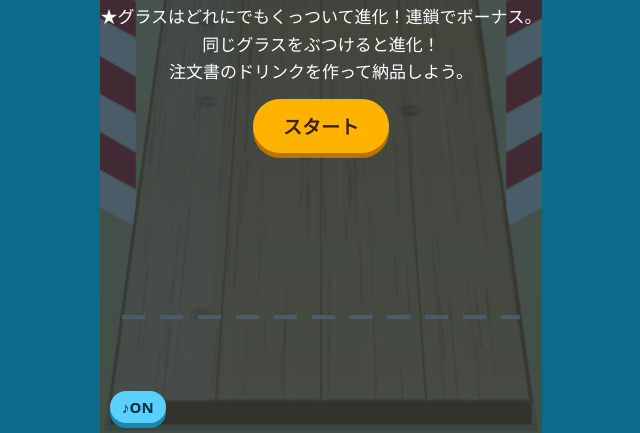
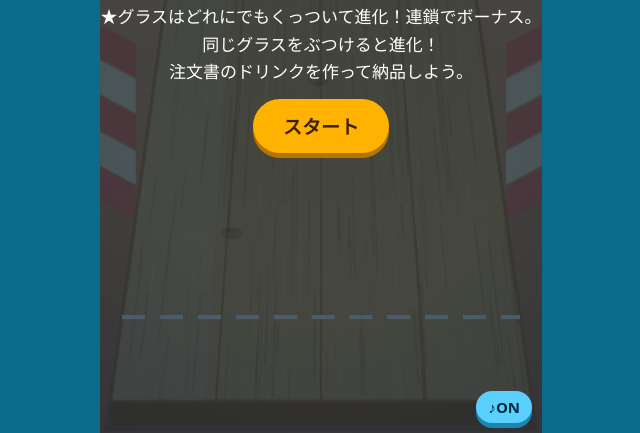
Before and after one commit to rossy-o33/game, a plain HTML site: page glass.html in a window 1280 px wide. Shown: the part 367-800 px from the top of the page, without its empty margins (319-959 px from the left). Drawn offline with Linux system fonts and the light colour scheme.

Commit message:
Update glass.html

```diff
--- a/glass.html
+++ b/glass.html
@@ -15,7 +15,7 @@ canvas{width:100%;height:100%;display:block}
 button{font:inherit;font-size:19px;font-weight:800;padding:13px 30px;border:0;border-radius:999px;background:#ffb300;color:#3a2200;box-shadow:0 5px 0 #b87400}
 button:active{transform:translateY(3px);box-shadow:0 2px 0 #b87400}
 button.s{background:#5ad0ff;box-shadow:0 5px 0 #1b86b0;color:#022b3d}
-#mt{position:absolute;left:10px;bottom:10px;padding:6px 12px;font-size:15px}
+#mt{position:absolute;right:10px;bottom:10px;padding:6px 12px;font-size:15px}
 </style></head><body>
 <div id="w"><canvas id="c" width="840" height="1520"></canvas>
 <div id="ov"><h2>ドリンクマージ</h2><p>触れた所から左右にスワイプして、指を離すと飛ぶよ。<br>★グラスはどれにでもくっついて進化！連鎖でボーナス。<br>同じグラスをぶつけると進化！<br>注文書のドリンクを作って納品しよう。</p><button id="b1">スタート</button><button id="b2" class="s" style="display:none">コンティニュー（ランク4以下を消す）</button></div>
@@ -106,20 +106,33 @@ function update(dt){
  shake*=.88;pulse=Math.max(0,pulse-dt*3)}
 /* ---------- drawing ---------- */
 const bgc=document.createElement('canvas');bgc.width=W;bgc.height=H;
-(function(){const c=bgc.getContext('2d');let g=c.createLinearGradient(0,0,0,260);g.addColorStop(0,'#69c8f5');g.addColorStop(1,'#d4f3ff');c.fillStyle=g;c.fillRect(0,0,W,H);
- c.fillStyle='#2bb6d6';c.fillRect(0,150,W,60);c.fillStyle='#7be0ee';c.fillRect(0,150,W,6);
- g=c.createLinearGradient(0,205,0,H);g.addColorStop(0,'#f6e6b0');g.addColorStop(1,'#e8cd8c');c.fillStyle=g;c.fillRect(0,205,W,H);
- for(const [x,s] of [[28,1],[392,-1]]){c.strokeStyle='#7a4a22';c.lineWidth=9;c.beginPath();c.moveTo(x,230);c.quadraticCurveTo(x+22*s,150,x+8*s,80);c.stroke();
-  c.fillStyle='#2e9b46';for(let i=0;i<5;i++){c.beginPath();c.ellipse(x+8*s+Math.cos(i*1.3)*30*s,80+Math.sin(i*1.3)*14,34,9,i*.7*s,0,6.3);c.fill()}}
- for(const [x,s] of [[0,1],[420,-1]]){for(let i=0;i<6;i++){c.fillStyle=i%2?'#fff':'#e24d4d';c.beginPath();c.moveTo(x,330+i*36);c.lineTo(x+34*s,350+i*36);c.lineTo(x+34*s,384+i*36);c.lineTo(x,366+i*36);c.fill()}}
- c.fillStyle='#fffaf0';c.fillRect(0,0,W,52);c.fillStyle='#e8503e';for(let x=0;x<W;x+=60)c.fillRect(x,0,30,52);
- for(let x=0;x<W;x+=30){c.fillStyle=(x/30)%2?'#fffaf0':'#e8503e';c.beginPath();c.arc(x+15,52,15,0,3.15);c.fill()}
+(function(){const c=bgc.getContext('2d');let g=c.createLinearGradient(0,0,0,215);
+ [[0,'#2a1b5e'],[.3,'#7b2f8e'],[.55,'#e0507a'],[.8,'#ff9a52'],[1,'#ffd27a']].forEach(a=>g.addColorStop(a[0],a[1]));c.fillStyle=g;c.fillRect(0,0,W,215);
+ g=c.createRadialGradient(340,172,4,340,172,130);g.addColorStop(0,'rgba(255,250,200,1)');g.addColorStop(.12,'rgba(255,214,120,.9)');g.addColorStop(.4,'rgba(255,140,80,.35)');g.addColorStop(1,'rgba(255,120,80,0)');c.fillStyle=g;c.fillRect(0,30,W,190);
+ c.fillStyle='#fff3c4';c.beginPath();c.arc(340,172,22,0,6.3);c.fill();
+ c.fillStyle='rgba(255,170,150,.5)';for(const [x,y,w] of [[40,112,110],[150,84,90],[345,104,100],[385,76,70]]){c.beginPath();c.ellipse(x,y,w,7,0,0,6.3);c.fill();c.beginPath();c.ellipse(x+20,y-6,w*.6,5,0,0,6.3);c.fill()}
+ g=c.createLinearGradient(0,168,0,224);g.addColorStop(0,'#f08a6a');g.addColorStop(.35,'#c04a7a');g.addColorStop(1,'#1f6a9a');c.fillStyle=g;c.fillRect(0,168,W,58);
+ for(let i=0;i<18;i++){c.fillStyle='rgba(255,236,170,'+(.85-i*.04)+')';const w=44-i*1.8;c.fillRect(340-w/2+(Math.random()-.5)*12,171+i*3,w,1.5)}
+ c.fillStyle='#4a2a6a';c.beginPath();c.moveTo(0,168);c.quadraticCurveTo(60,138,130,168);c.fill();c.beginPath();c.moveTo(340,168);c.quadraticCurveTo(380,152,420,168);c.fill();
+ g=c.createLinearGradient(0,222,0,H);g.addColorStop(0,'#f6c08f');g.addColorStop(.4,'#eaa774');g.addColorStop(1,'#c88a5c');c.fillStyle=g;c.fillRect(0,222,W,H);
+ c.fillStyle='rgba(255,240,230,.75)';c.fillRect(0,220,W,3);c.fillStyle='rgba(255,255,255,.25)';c.fillRect(0,226,W,3);
+ for(let i=0;i<260;i++){c.fillStyle=Math.random()<.5?'rgba(120,70,40,.16)':'rgba(255,240,210,.25)';c.fillRect(Math.random()*W,230+Math.random()*(H-230),1.5,1.5)}
+ const palm=(x,s)=>{const tx=x+16*s,ty=84;c.strokeStyle='#241034';c.lineWidth=11;c.lineCap='round';c.beginPath();c.moveTo(x,270);c.quadraticCurveTo(x+34*s,170,tx,ty);c.stroke();
+  for(let i=0;i<8;i++){const a=-Math.PI/2+(i-3.5)*.62+ (s<0?0:0),dx=Math.cos(a),dy=Math.sin(a);c.strokeStyle=i%2?'#1c0c2c':'#2c1440';c.lineWidth=6;c.beginPath();c.moveTo(tx,ty);c.quadraticCurveTo(tx+dx*46,ty+dy*40-18,tx+dx*84,ty+dy*60+34);c.stroke();c.lineWidth=2;c.strokeStyle='#3b1c52';c.beginPath();c.moveTo(tx+dx*30,ty+dy*20);c.lineTo(tx+dx*70,ty+dy*50+26);c.stroke()}
+  ci_(tx-4,ty+8,6,'#3a2110');ci_(tx+5,ty+10,6,'#3a2110')};
+ const ci_=(a,b,q,cc)=>{c.fillStyle=cc;c.beginPath();c.arc(a,b,q,0,6.3);c.fill()};
+ palm(22,1);palm(398,-1);
+ for(const [x,s] of [[0,1],[420,-1]]){for(let i=0;i<5;i++){c.fillStyle=i%2?'#fff3e0':'#ff7a6b';c.beginPath();c.moveTo(x,372+i*34);c.lineTo(x+34*s,390+i*34);c.lineTo(x+34*s,422+i*34);c.lineTo(x,404+i*34);c.fill()}}
+ c.fillStyle='#fff3e0';c.fillRect(0,0,W,52);c.fillStyle='#ff6f61';for(let x=0;x<W;x+=60)c.fillRect(x,0,30,52);
+ for(let x=0;x<W;x+=30){c.fillStyle=(x/30)%2?'#fff3e0':'#ff6f61';c.beginPath();c.arc(x+15,52,15,0,3.15);c.fill()}
+ c.strokeStyle='#3a2230';c.lineWidth=1.5;c.beginPath();for(let x=0;x<=W;x+=4){const y=70+Math.sin(x/W*Math.PI*4)*7;x?c.lineTo(x,y):c.moveTo(x,y)}c.stroke();
+ for(let x=10;x<W;x+=26){const y=70+Math.sin(x/W*Math.PI*4)*7+5;g=c.createRadialGradient(x,y,0,x,y,12);g.addColorStop(0,'rgba(255,226,140,.95)');g.addColorStop(1,'rgba(255,200,100,0)');c.fillStyle=g;c.fillRect(x-12,y-12,24,24);ci_(x,y,3,'#fff6c8')}
  const tl=84,tr=336,bl=10,br=410,ty=T-20,by=B+4;
  c.fillStyle='#00000026';c.beginPath();c.moveTo(tl,ty+6);c.lineTo(tr,ty+6);c.lineTo(br+6,by+28);c.lineTo(bl-6,by+28);c.fill();
  c.fillStyle='#a8692e';c.fillRect(bl,by-2,br-bl,24);
  g=c.createLinearGradient(0,ty,0,by);g.addColorStop(0,'#dba65f');g.addColorStop(1,'#f2c27f');c.fillStyle=g;c.beginPath();c.moveTo(tl,ty);c.lineTo(tr,ty);c.lineTo(br,by);c.lineTo(bl,by);c.closePath();c.fill();
  c.strokeStyle='#b97a3a';c.lineWidth=3;c.stroke();c.lineWidth=2;c.strokeStyle='#c98b4a';for(let i=1;i<4;i++){c.beginPath();c.moveTo(tl+(tr-tl)*i/4,ty);c.lineTo(bl+(br-bl)*i/4,by);c.stroke()}
- const px=(u,v)=>tl+(tr-tl)*u+((bl-tl)+((br-tr)-(bl-tl))*u)*v;for(let i=0;i<260;i++){const u=Math.random(),v=Math.random()*.95,v2=v+.04+Math.random()*.18;c.strokeStyle=Math.random()<.55?'rgba(120,70,20,.2)':'rgba(255,235,180,.22)';c.lineWidth=.7+Math.random()*1.5;c.beginPath();c.moveTo(px(u,v),ty+(by-ty)*v);c.lineTo(px(u,Math.min(1,v2)),ty+(by-ty)*Math.min(1,v2));c.stroke()}for(let i=0;i<5;i++){const u=.1+Math.random()*.8,v=.1+Math.random()*.8;c.strokeStyle='rgba(110,60,15,.35)';c.lineWidth=1.5;for(let j=1;j<4;j++){c.beginPath();c.ellipse(px(u,v),ty+(by-ty)*v,j*3,j*1.6,0,0,6.3);c.stroke()}}c.fillStyle='#ffffff26';c.beginPath();c.moveTo(tl,ty);c.lineTo(tl+50,ty);c.lineTo(bl+90,by);c.lineTo(bl,by);c.fill()})();
+ const px=(u,v)=>tl+(tr-tl)*u+((bl-tl)+((br-tr)-(bl-tl))*u)*v;for(let i=0;i<260;i++){const u=Math.random(),v=Math.random()*.95,v2=v+.04+Math.random()*.18;c.strokeStyle=Math.random()<.55?'rgba(120,70,20,.2)':'rgba(255,235,180,.22)';c.lineWidth=.7+Math.random()*1.5;c.beginPath();c.moveTo(px(u,v),ty+(by-ty)*v);c.lineTo(px(u,Math.min(1,v2)),ty+(by-ty)*Math.min(1,v2));c.stroke()}for(let i=0;i<5;i++){const u=.1+Math.random()*.8,v=.1+Math.random()*.8;c.strokeStyle='rgba(110,60,15,.35)';c.lineWidth=1.5;for(let j=1;j<4;j++){c.beginPath();c.ellipse(px(u,v),ty+(by-ty)*v,j*3,j*1.6,0,0,6.3);c.stroke()}}c.fillStyle='#ffffff26';c.beginPath();c.moveTo(tl,ty);c.lineTo(tl+50,ty);c.lineTo(bl+90,by);c.lineTo(bl,by);c.fill();g=c.createRadialGradient(210,420,200,210,420,520);g.addColorStop(0,'rgba(40,0,50,0)');g.addColorStop(1,'rgba(40,0,50,.32)');c.fillStyle=g;c.fillRect(0,0,W,H);c.fillStyle='rgba(255,130,70,.12)';c.fillRect(0,0,W,H)})();
 const SH=[{p:[[-.2,.8],[.7,.62]],lv:0},{p:[[-.9,.85],[.7,.8]],lv:-.6},{p:[[-1.4,.55],[.7,.5]],lv:-1.1},{p:[[-.7,1.05],[.2,.06]],lv:-.5,st:1},{p:[[-.6,.7],[-.15,1],[.35,.95],[.65,.45]],lv:-.3},{p:[[-1.3,.8],[-.9,.5],[-.4,.45],[0,.85],[.5,.8],[.7,.4]],lv:-1},{p:[[-1.3,.5],[-.2,.42],[.2,.1]],lv:-1,st:1},{p:[[-.4,1.1],[0,1.02],[.4,.78],[.68,.4]],lv:-.2},{p:[[-1.2,.95],[-.5,.7],[.3,.55],[.7,.7]],lv:-.9},{p:[[-1,.95],[-.4,1.05],[.2,.75],[.4,.3]],lv:-.7,st:1},{p:[[-1,1],[-.3,1.05],[.25,.7],[.45,.25]],lv:-.7,st:1}];
 const SHN=[{p:[[-.1,.62],[.7,.5]],lv:-.1},{p:[[-.9,.85],[.7,.8]],lv:-.53,foam:1},{p:[[-1.4,.55],[.7,.38]],lv:-1.03,foam:1},{p:[[-.7,1.05],[.2,.06]],lv:-.5,st:1},{p:[[-.3,.9],[.7,.78]],lv:-.1},{p:[[-1.35,.55],[.7,.5]],lv:-1},{p:[[-1.3,.45],[-.2,.4],[.2,.1]],lv:-1,st:1},{p:[[-.8,.62],[-.35,.98],[.1,.82],[.3,.2]],lv:-.45,st:1},{p:[[-1.3,.8],[-.9,.5],[-.4,.45],[0,.85],[.5,.8],[.7,.4]],lv:-1},{p:[[-1,.95],[-.4,1.05],[.2,.75],[.4,.3]],lv:-.7,st:1},{p:[[-1,1],[-.3,1.05],[.25,.7],[.45,.25]],lv:-.7,st:1}];
 const F=v=>(v-.7)*1.35+.7;SH.length=0;for(const s of SHN)SH.push({...s,p:s.p.map(q=>[F(q[0]),q[1]]),lv:F(s.lv)});
@@ -166,6 +179,11 @@ function glassOld(x,y,r,k,a=1,glow=false){const c=X;c.save();c.globalAlpha=a;
  c.fillStyle='#fff';c.strokeStyle='#0008';c.lineWidth=3;c.font='900 '+Math.max(11,r*.62)+'px system-ui';c.textAlign='center';c.textBaseline='middle';c.strokeText(k,x,y+r*.12);c.fillText(k,x,y+r*.12);c.restore()}
 function pill(x,y,w,s,col){X.fillStyle='#1d4a6b';X.beginPath();X.roundRect(x,y,w,30,15);X.fill();X.fillStyle=col;X.beginPath();X.arc(x+15,y+15,17,0,6.3);X.fill();X.strokeStyle='#fff';X.lineWidth=2;X.stroke();
  X.fillStyle='#fff';X.font='800 17px system-ui';X.textAlign='right';X.textBaseline='middle';X.fillText(s,x+w-12,y+16)}
+const NM=['ショット','ジョッキ','ピルスナー','マティーニ','ロック','モヒート','フルート','ワイン','トロピカル','ブルー','ロイヤル'];
+function rankList(){const c=X;for(const [x0,a,b] of [[4,1,6],[278,7,11]]){const y0=86;c.fillStyle='rgba(30,10,50,.34)';c.beginPath();c.roundRect(x0,y0,138,104,12);c.fill();c.strokeStyle='rgba(255,220,160,.5)';c.lineWidth=1.5;c.stroke();
+ for(let k=a;k<=b;k++){const i=k-a,cx=x0+25+(i%3)*44,cy=y0+(i<3?38:86);
+  if(order&&!order.done&&order.k==k){c.strokeStyle='#ffe14d';c.lineWidth=2.5;c.beginPath();c.roundRect(cx-21,cy-33,42,53,8);c.stroke()}
+  glass(cx,cy,11,k);c.textAlign='center';c.textBaseline='middle';c.fillStyle='#ffd77a';c.font='800 10px system-ui';c.fillText(k,cx-15,cy-24);c.fillStyle='#fff';c.font='700 8px system-ui';c.fillText(NM[k-1],cx,cy+12)}}}
 function draw(){const c=X;c.save();c.clearRect(0,0,W,H);if(shake>.3)c.translate((Math.random()-.5)*shake,(Math.random()-.5)*shake);
  c.drawImage(bgc,0,0);
  c.strokeStyle=danger?'#ff3b3b':'#fff';c.lineWidth=4;c.setLineDash([22,14]);c.lineDashOffset=danger?(performance.now()/40)%36:0;c.beginPath();c.moveTo(lw(DL)-6,DL);c.lineTo(rw(DL)+6,DL);c.stroke();c.setLineDash([]);
@@ -179,10 +197,10 @@ function draw(){const c=X;c.save();c.clearRect(0,0,W,H);if(shake>.3)c.translate(
  c.fillStyle='#f5b400';c.beginPath();c.arc(-24,64,9,0,6.3);c.fill();c.fillStyle='#333';c.font='900 18px system-ui';c.textAlign='left';c.fillText(order?order.rw:'',-10,65);
  if(order&&order.done){c.fillStyle='#2fc24a';c.font='900 64px system-ui';c.textAlign='center';c.fillText('✓',16,-8)}
  c.restore();
- [...gl].sort((a,b)=>a.y-b.y).forEach(g=>{glass(g.x,g.y,g.r*(1+g.pop*.25),g.k,1,order&&!order.done&&g.k==order.k&&!g.wild);if(g.wild)halo(g.x,g.y,g.r)});
+ rankList();[...gl].sort((a,b)=>a.y-b.y).forEach(g=>{glass(g.x,g.y,g.r*(1+g.pop*.25),g.k,1,order&&!order.done&&g.k==order.k&&!g.wild);if(g.wild)halo(g.x,g.y,g.r)});
  for(const f of fl){const t=Math.min(1,f.t),e=t*t*(3-2*t);glass(f.x0+(210-f.x0)*e,f.y0+(115-f.y0)*e,Math.max(4,f.r*(1-e*.75)),f.k,1-e*.3)}
  if(run){const s=ready?1:Math.max(0,1-readyT/.5);if(ready||s>0)glass(lx,LY,rad(cur)*Math.min(1,s+.1),cur);if(curW&&(ready||s>0))halo(lx,LY,rad(cur));
-  c.fillStyle='#fffc';c.font='700 12px system-ui';c.textAlign='center';c.fillText('つぎ',372,676);glass(372,704,rad(nxt)*.8,nxt);if(nxtW)halo(372,704,rad(nxt)*.8)}
+  c.fillStyle='#fffc';c.font='700 12px system-ui';c.textAlign='center';c.fillText('つぎ',48,672);glass(48,704,rad(nxt)*.8,nxt);if(nxtW)halo(48,704,rad(nxt)*.8)}
  if(drag&&ready){const dx=drag.x-drag.x0,dy=drag.y-drag.y0;if(1){const vx=0,vy=-1;c.strokeStyle='#fffd';c.lineWidth=4;c.setLineDash([2,10]);c.lineCap='round';c.beginPath();c.moveTo(lx,LY-rad(cur));c.lineTo(lx+vx*420,LY+vy*420);c.stroke();c.setLineDash([])}}
  for(const p of pt){c.globalAlpha=Math.max(0,p.l*1.4);c.fillStyle=p.c;c.fillRect(p.x-p.s/2,p.y-p.s/2,p.s,p.s)}c.globalAlpha=1;
  for(const t of tx){c.globalAlpha=Math.max(0,1.1-t.t);c.fillStyle=t.c;c.strokeStyle='#5a3a00';c.lineWidth=4;c.font='900 26px system-ui';c.textAlign='center';c.strokeText(t.s,t.x,t.y);c.fillText(t.s,t.x,t.y)}c.globalAlpha=1;
```
